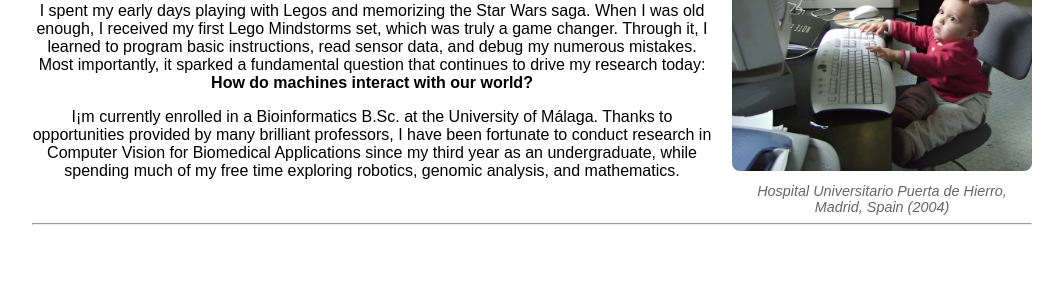
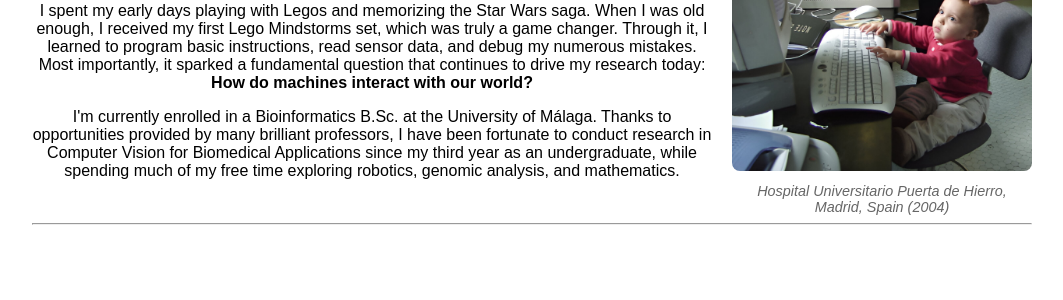
Before and after one commit to MarioPasc/MarioPasc.github.io, a Jekyll site: the page built from research/index.md, in a window 1280 px wide. Shown: the part 266-566 px from the top of the page, without its empty margins (108-1171 px from the left). Built offline with Jekyll 4.4.1, drawn with Linux system fonts in a browser that asks for light colours.

Commit message:
Lore update

```diff
--- a/research/index.md
+++ b/research/index.md
@@ -15,7 +15,7 @@ permalink: /research/
       I spent my early days playing with Legos and memorizing the Star Wars saga. When I was old enough, I received my first Lego Mindstorms set, which was truly a game changer. Through it, I learned to program basic instructions, read sensor data, and debug my numerous mistakes. Most importantly, it sparked a fundamental question that continues to drive my research today: <b>How do machines interact with our world?</b>
     </p>
     <p>
-      I¡m currently enrolled in a Bioinformatics B.Sc. at the University of Málaga. Thanks to opportunities provided by many brilliant professors, I have been fortunate to conduct research in Computer Vision for Biomedical Applications since my third year as an undergraduate, while spending much of my free time exploring robotics, genomic analysis, and mathematics.
+      I'm currently enrolled in a Bioinformatics B.Sc. at the University of Málaga. Thanks to opportunities provided by many brilliant professors, I have been fortunate to conduct research in Computer Vision for Biomedical Applications since my third year as an undergraduate, while spending much of my free time exploring robotics, genomic analysis, and mathematics.
     </p>
 
   </div>
```
